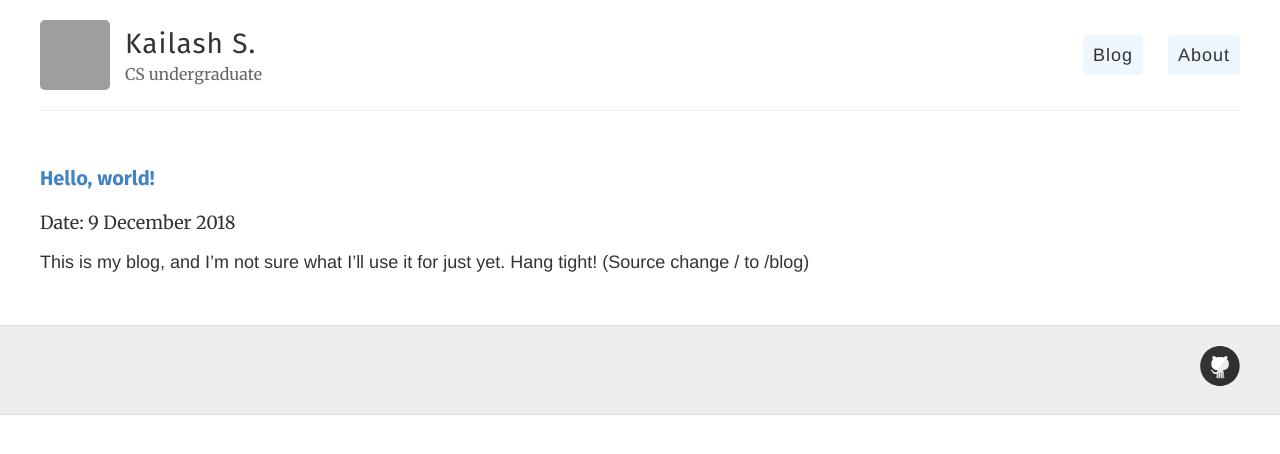
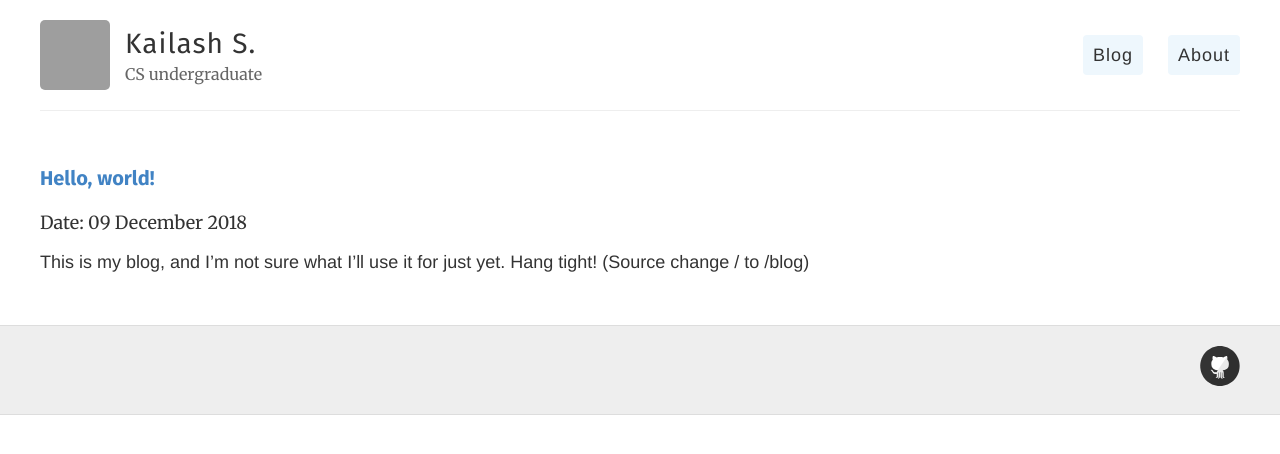
Before and after one commit to kaisubr/kaisubr.github.io, a Jekyll site: the page built from blog/index.html, in a window 1280 px wide. Shown: the top 454 px of the page. Built offline with Jekyll 4.4.1, drawn with Linux system fonts in a browser that asks for light colours; grey boxes are pictures that could not be loaded.

Commit message:
Update index.html

```diff
--- a/blog/index.html
+++ b/blog/index.html
@@ -9,7 +9,7 @@ published: true
   {% if post.categories contains 'blog' %}
 	<div class="post">
 		<h3 class="title"> <a href="{{ post.url }}" title="{{ post.title }}"> {{ post.title }} </a> </h3>
-		<p class="meta">Date: {{ post.date | date: "%-d %B %Y"}}</p>
+		<p class="meta">Date: {{ post.date | date_to_long_string}}</p>
 		<div class="entry">
 			{{ post.content | strip_html | truncatewords: 200 }}
 		</div>
```
